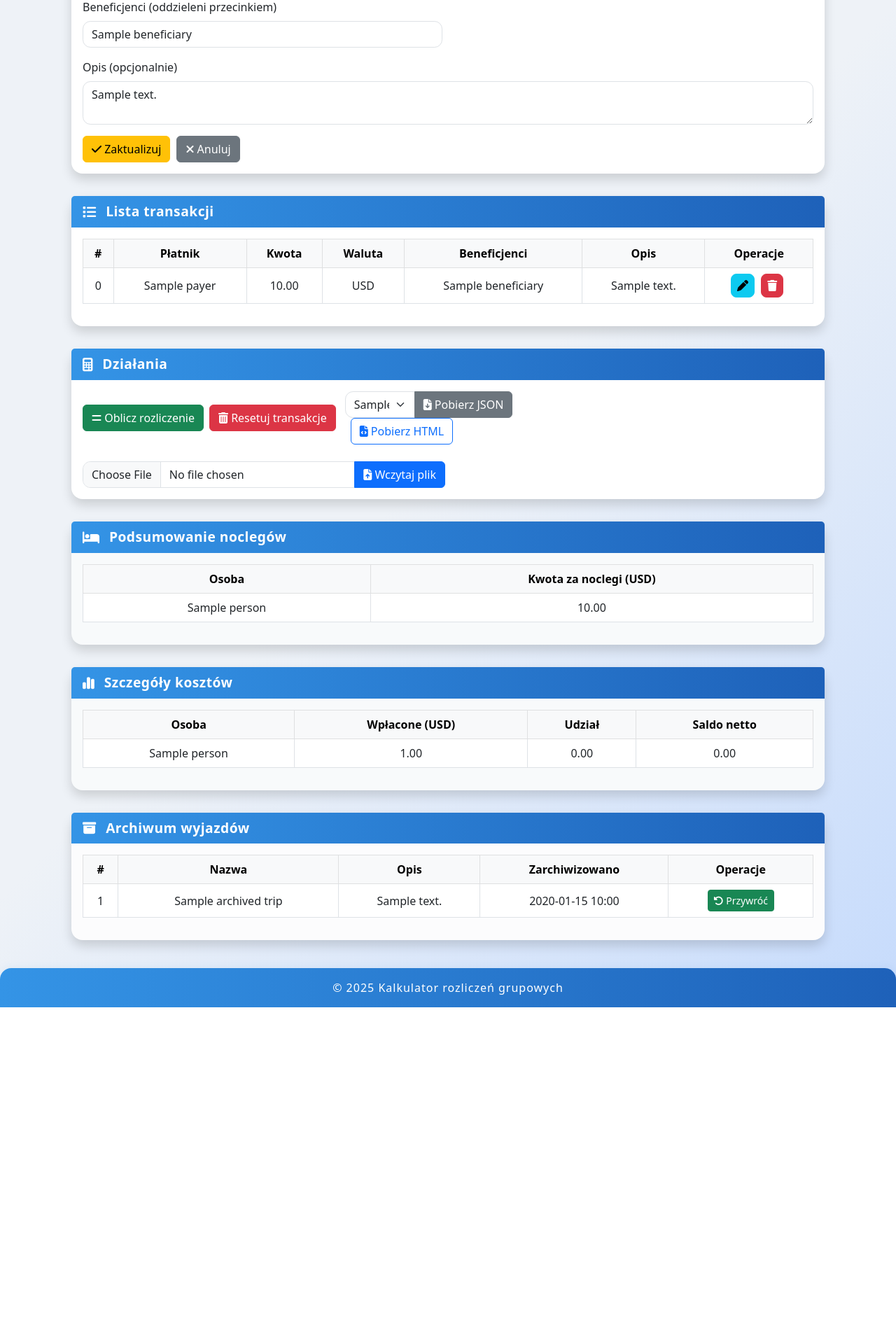
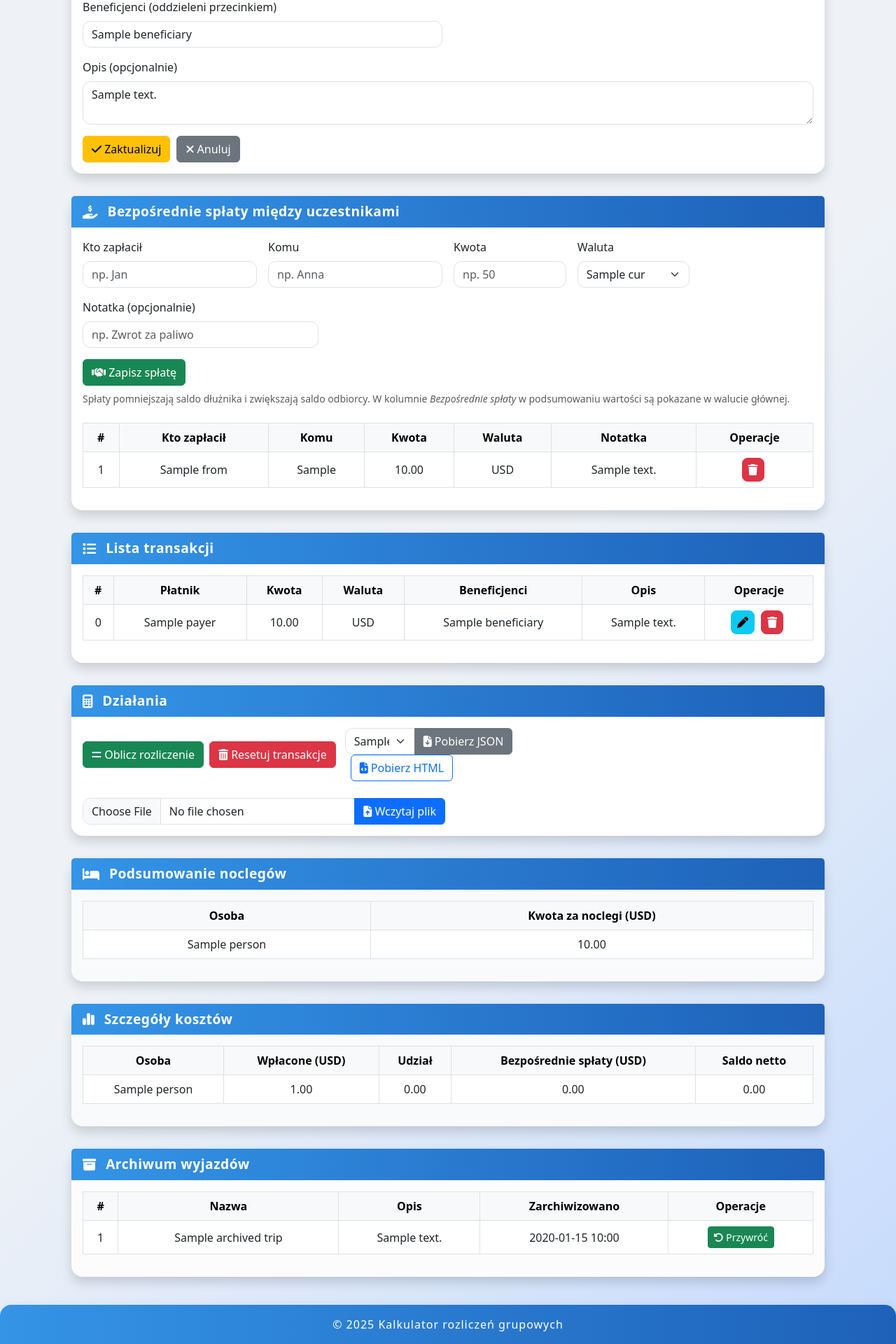
Before and after one commit to Torekas/settlement_mini_app, a Flask app: template templates/index.html in a window 1280 px wide. Shown: the part 867-2787 px from the top of the page at 70% size. Before the commit the page ends 2306 px from the top, so only its background shows below. Run offline with Flask 3, Linux system fonts and the light colour scheme; the template is opened without the code that fills it: most values are stand-ins (such as "Sample title", 1, 10 or a date in 2020).

Commit message:
Adding update to the payments logic and currency setting

```diff
--- a/app.py
+++ b/app.py
@@ -27,7 +27,8 @@ db = client['settlement_db']
 # kolekcje
 transactions_col = db['transactions']
 users_col = db['users']
-trips_col = db['trips']  # NEW
+trips_col = db['trips']
+payments_col = db['payments']
 
 SUPPORTED_CURRENCIES = ["PLN", "EUR", "USD", "NOK", "GBP", "CZK", "CHF", "SEK", "DKK"]
 
@@ -95,9 +96,16 @@ def get_user():
 
 def ensure_active_trip():
     """zapewnia, że istnieje aktywny wyjazd w sesji; jeśli nie, tworzy domyślny nienarchiwalny"""
+    user = None
+    if 'user_id' in session:
+        user = users_col.find_one({'_id': ObjectId(session['user_id'])})
+    user_default_currency = (user or {}).get('main_currency', 'PLN')
     if session.get('active_trip_id'):
         t = trips_col.find_one({'_id': ObjectId(session['active_trip_id']), 'user_id': session['user_id']})
         if t and t.get('archived_at') is None:
+            if 'main_currency' not in t:
+                trips_col.update_one({'_id': t['_id']}, {'$set': {'main_currency': user_default_currency}})
+                t['main_currency'] = user_default_currency
             return t
 
     t = trips_col.find_one({'user_id': session['user_id'], 'archived_at': None}, sort=[('created_at', -1)])
@@ -108,9 +116,12 @@ def ensure_active_trip():
             'description': '',
             'archived_at': None,
             'created_at': datetime.utcnow(),
+            'main_currency': user_default_currency,
         }).inserted_id
         t = trips_col.find_one({'_id': tid})
-
+    elif 'main_currency' not in t:
+        trips_col.update_one({'_id': t['_id']}, {'$set': {'main_currency': user_default_currency}})
+        t['main_currency'] = user_default_currency
     session['active_trip_id'] = str(t['_id'])
     return t
 
@@ -144,6 +155,23 @@ def fetch_transactions(user_id, trip_id=None):
         })
     return txs
 
+def fetch_payments(user_id, trip_id=None):
+    query = {'user_id': user_id}
+    if trip_id:
+        query['trip_id'] = trip_id
+    docs = list(payments_col.find(query).sort('created_at', -1))
+    payments = []
+    for d in docs:
+        payments.append({
+            'id': str(d['_id']),
+            'from': d.get('from', ''),
+            'to': d.get('to', ''),
+            'amount': d.get('amount', 0),
+            'currency': d.get('currency', 'PLN'),
+            'note': d.get('note', '')
+        })
+    return payments
+
 
 def get_gender_verb(name, amount):
     if name.strip().lower().endswith('a') and not name.strip().lower().endswith('ba'):
@@ -160,12 +188,21 @@ def convert(amount, from_cur, to_cur, rates):
     return amount * rates[from_cur] / rates[to_cur]
 
 
-def compute_settlement_matrix(transactions, main_currency, rates):
+def compute_settlement_matrix(transactions, payments=None, main_currency='PLN', rates=None):
+    payments = payments or []
+    rates = rates or {"PLN": 1.0}
     people = set()
     for item in transactions:
         people.add(item["payer"])
         for b in item["beneficiaries"]:
             people.add(b)
+    for pay in payments:
+        giver = pay.get('from', '').strip()
+        receiver = pay.get('to', '').strip()
+        if giver:
+            people.add(giver)
+        if receiver:
+            people.add(receiver)
     people = list(people)
     paid = defaultdict(float)
     owes = defaultdict(float)
@@ -182,6 +219,19 @@ def compute_settlement_matrix(transactions, main_currency, rates):
         for b in bens:
             owes[b] += share
     net = {p: paid[p] - owes[p] for p in people}
+    if payments:
+        for pay in payments:
+            giver = pay.get('from', '').strip()
+            receiver = pay.get('to', '').strip()
+            amount = float(pay.get('amount', 0) or 0)
+            pay_cur = pay.get('currency', main_currency)
+            if not giver or not receiver or amount == 0:
+                continue
+            amt_conv = convert(amount, pay_cur, main_currency, rates)
+            if giver:
+                net[giver] = net.get(giver, 0) + amt_conv
+            if receiver:
+                net[receiver] = net.get(receiver, 0) - amt_conv
     positives = {p: net[p] for p in people if net[p] > 1e-6}
     negatives = {p: -net[p] for p in people if net[p] < -1e-6}
     total_positive = sum(positives.values())
@@ -194,7 +244,9 @@ def compute_settlement_matrix(transactions, main_currency, rates):
     return matrix
 
 
-def get_detailed_settlement(transactions, main_currency, rates):
+def get_detailed_settlement(transactions, payments=None, main_currency='PLN', rates=None):
+    payments = payments or []
+    rates = rates or {"PLN": 1.0}
     paid = defaultdict(float)
     owes = defaultdict(float)
     people = set()
@@ -211,12 +263,28 @@ def get_detailed_settlement(transactions, main_currency, rates):
         paid[payer] += amount_conv
         for b in bens:
             owes[b] += share
+    settlements = defaultdict(float)
+    if payments:
+        for pay in payments:
+            giver = pay.get('from', '').strip()
+            receiver = pay.get('to', '').strip()
+            amount = float(pay.get('amount', 0) or 0)
+            pay_cur = pay.get('currency', main_currency)
+            if not giver or not receiver or amount == 0:
+                continue
+            amt_conv = convert(amount, pay_cur, main_currency, rates)
+            settlements[giver] += amt_conv
+            settlements[receiver] -= amt_conv
+            people.add(giver)
+            people.add(receiver)
     detailed = {}
     for p in people:
+        net_total = paid[p] - owes[p] + settlements[p]
         detailed[p] = {
             'paid': round(paid[p], 2),
             'owes': round(owes[p], 2),
-            'net': round(paid[p] - owes[p], 2)
+            'net': round(net_total, 2),
+            'settled': round(settlements[p], 2)
         }
     return detailed
 
@@ -244,6 +312,8 @@ def index():
         flash('Nie znaleziono użytkownika.', 'danger')
         return redirect(url_for('login'))
 
+    user_default_currency = user.get('main_currency', 'PLN')
+
     # wyjazdy
     active_trip = ensure_active_trip()
     active_trip_id = session['active_trip_id']
@@ -252,7 +322,7 @@ def index():
     edit_id = None
     edit_tx = None
 
-    main_currency = user.get('main_currency', 'PLN')
+    main_currency = active_trip.get('main_currency', user_default_currency)
     currency_rates = user.get('currency_rates', {"PLN": 1.0})
     download_currency = main_currency
 
@@ -269,6 +339,7 @@ def index():
                 'description': desc,
                 'archived_at': None,
                 'created_at': datetime.utcnow(),
+                'main_currency': main_currency,
             }).inserted_id
             session['active_trip_id'] = str(tid)
             flash(f'Utworzono i ustawiono wyjazd: {name}.', 'success')
@@ -386,12 +457,51 @@ def index():
             else:
                 flash('Brak id do usunięcia.', 'danger')
 
+        elif action == 'add_payment':
+            giver = request.form.get('payment_from', '').strip()
+            receiver = request.form.get('payment_to', '').strip()
+            amount_str = request.form.get('payment_amount', '').strip()
+            pay_cur = request.form.get('payment_currency', main_currency)
+            note = request.form.get('payment_note', '').strip()
+            if not giver or not receiver or not amount_str:
+                flash('Płatnik, odbiorca i kwota są wymagane dla rozliczenia.', 'danger')
+            else:
+                try:
+                    amount = float(amount_str.replace(',', '.'))
+                    payments_col.insert_one({
+                        'user_id': session['user_id'],
+                        'trip_id': session['active_trip_id'],
+                        'from': giver,
+                        'to': receiver,
+                        'amount': amount,
+                        'currency': pay_cur,
+                        'note': note,
+                        'created_at': datetime.utcnow()
+                    })
+                    flash('Dodano bezpośrednią spłatę.', 'success')
+                    return redirect(url_for('index'))
+                except Exception:
+                    flash('Nieprawidłowa kwota rozliczenia.', 'danger')
+
+        elif action == 'delete_payment':
+            pay_id = request.form.get('payment_id')
+            if pay_id:
+                payments_col.delete_one({'_id': ObjectId(pay_id), 'user_id': session['user_id']})
+                flash('Usunięto spłatę.', 'info')
+                return redirect(url_for('index'))
+            else:
+                flash('Brak id spłaty do usunięcia.', 'danger')
+
         elif action == 'set_main_currency':
             new_main = request.form.get('main_currency')
             if new_main and new_main in currency_rates:
-                users_col.update_one({'_id': ObjectId(session['user_id'])}, {'$set': {'main_currency': new_main}})
+                trips_col.update_one(
+                    {'_id': ObjectId(active_trip_id), 'user_id': session['user_id']},
+                    {'$set': {'main_currency': new_main}}
+                )
                 flash(f'Zmieniono walutę główną na {new_main}.', 'success')
                 main_currency = new_main
+                active_trip['main_currency'] = new_main
             else:
                 flash("Brak kursu dla tej waluty – najpierw ustaw kurs!", 'danger')
 
@@ -423,7 +533,8 @@ def index():
 
         elif action == 'reset':
             transactions_col.delete_many({'user_id': session['user_id'], 'trip_id': session['active_trip_id']})
-            flash('Wyczyszczono wszystkie transakcje tego wyjazdu.', 'warning')
+            payments_col.delete_many({'user_id': session['user_id'], 'trip_id': session['active_trip_id']})
+            flash('Wyczyszczono wszystkie transakcje i spłaty tego wyjazdu.', 'warning')
             return redirect(url_for('index'))
 
         elif action == 'import':
@@ -453,18 +564,18 @@ def index():
 
     # odśwież dane po POST
     user = get_user()
-    main_currency = user.get('main_currency', 'PLN')
     currency_rates = user.get('currency_rates', {"PLN": 1.0})
-    download_currency = request.form.get('download_currency', main_currency)
 
-    # aktywny wyjazd i transakcje
     active_trip = ensure_active_trip()
     active_trip_id = session['active_trip_id']
+    main_currency = active_trip.get('main_currency', user.get('main_currency', 'PLN'))
+    download_currency = request.form.get('download_currency', main_currency)
     transactions = fetch_transactions(session['user_id'], active_trip_id)
+    payments = fetch_payments(session['user_id'], active_trip_id)
 
     try:
-        settlement_matrix = compute_settlement_matrix(transactions, main_currency, currency_rates)
-        detailed = get_detailed_settlement(transactions, main_currency, currency_rates)
+        settlement_matrix = compute_settlement_matrix(transactions, payments, main_currency, currency_rates)
+        detailed = get_detailed_settlement(transactions, payments, main_currency, currency_rates)
         lodging = get_lodging_summary(transactions, main_currency, currency_rates)
         positives = sorted(p for p, d in detailed.items() if d['net'] > 0)
         negatives = sorted(p for p, d in detailed.items() if d['net'] < 0)
@@ -477,6 +588,8 @@ def index():
         negatives = []
 
     available_currencies = list(currency_rates.keys())
+    if main_currency not in available_currencies:
+        available_currencies.append(main_currency)
     download_currency = download_currency if download_currency in available_currencies else main_currency
 
     non_archived_trips, archived_trips = list_trips(session['user_id'])
@@ -496,6 +609,7 @@ def index():
         supported_currencies=SUPPORTED_CURRENCIES,
         available_currencies=available_currencies,
         download_currency=download_currency,
+        payments=payments,
         # wyjazdy
         non_archived_trips=non_archived_trips,
         archived_trips=archived_trips,
@@ -509,9 +623,9 @@ def index():
 def download_json():
     """pobranie JSON tylko dla aktywnego wyjazdu"""
     user = get_user()
-    main_currency = user.get('main_currency', 'PLN')
     currency_rates = user.get('currency_rates', {"PLN": 1.0})
-
+    active_trip = ensure_active_trip()
+    main_currency = active_trip.get('main_currency', user.get('main_currency', 'PLN'))
     # akceptuj zarówno POST z formularza (download_currency), jak i GET ?currency=
     to_cur = request.values.get('download_currency') or request.args.get('currency') or main_currency
 
@@ -547,11 +661,13 @@ def download_json():
 def download_report():
     """raport HTML tylko dla aktywnego wyjazdu"""
     user = get_user()
-    main_currency = user.get('main_currency', 'PLN')
     currency_rates = user.get('currency_rates', {"PLN": 1.0})
+    active_trip = ensure_active_trip()
+    main_currency = active_trip.get('main_currency', user.get('main_currency', 'PLN'))
     transactions = fetch_transactions(session['user_id'], session['active_trip_id'])
-    matrix = compute_settlement_matrix(transactions, main_currency, currency_rates)
-    detailed = get_detailed_settlement(transactions, main_currency, currency_rates)
+    payments = fetch_payments(session['user_id'], session['active_trip_id'])
+    matrix = compute_settlement_matrix(transactions, payments, main_currency, currency_rates)
+    detailed = get_detailed_settlement(transactions, payments, main_currency, currency_rates)
     lodging = get_lodging_summary(transactions, main_currency, currency_rates)
     positives = sorted(p for p, d in detailed.items() if d['net'] > 0)
     negatives = sorted(p for p, d in detailed.items() if d['net'] < 0)
--- a/templates/index.html
+++ b/templates/index.html
@@ -170,6 +170,90 @@
   </div>
 </div>
 
+<!-- Bezpośrednie spłaty -->
+<div class="card shadow">
+  <div class="card-header">
+    <i class="fa-solid fa-hand-holding-dollar"></i> Bezpośrednie spłaty między uczestnikami
+  </div>
+  <div class="card-body">
+    <form method="post" class="row g-3 align-items-end">
+      <div class="col-md-3">
+        <label class="form-label" for="payment_from">Kto zapłacił</label>
+        <input type="text" class="form-control" id="payment_from" name="payment_from" placeholder="np. Jan" required>
+      </div>
+      <div class="col-md-3">
+        <label class="form-label" for="payment_to">Komu</label>
+        <input type="text" class="form-control" id="payment_to" name="payment_to" placeholder="np. Anna" required>
+      </div>
+      <div class="col-md-2">
+        <label class="form-label" for="payment_amount">Kwota</label>
+        <input type="text" class="form-control" id="payment_amount" name="payment_amount" placeholder="np. 50" required>
+      </div>
+      <div class="col-md-2">
+        <label class="form-label" for="payment_currency">Waluta</label>
+        <select class="form-select" id="payment_currency" name="payment_currency">
+          {% for cur in available_currencies %}
+            <option value="{{ cur }}">{{ cur }}</option>
+          {% endfor %}
+        </select>
+      </div>
+      <div class="col-md-4">
+        <label class="form-label" for="payment_note">Notatka (opcjonalnie)</label>
+        <input type="text" class="form-control" id="payment_note" name="payment_note" placeholder="np. Zwrot za paliwo">
+      </div>
+      <div class="col-md-12">
+        <button type="submit" name="action" value="add_payment" class="btn btn-success">
+          <i class="fa-solid fa-handshake"></i> Zapisz spłatę
+        </button>
+      </div>
+    </form>
+    <div class="form-text mt-2">
+      Spłaty pomniejszają saldo dłużnika i zwiększają saldo odbiorcy. W kolumnie
+      <em>Bezpośrednie spłaty</em> w podsumowaniu wartości są pokazane w walucie głównej.
+    </div>
+
+    <div class="mt-4">
+      {% if payments %}
+        <table class="table table-bordered table-hover">
+          <thead class="table-light">
+            <tr>
+              <th>#</th>
+              <th>Kto zapłacił</th>
+              <th>Komu</th>
+              <th>Kwota</th>
+              <th>Waluta</th>
+              <th>Notatka</th>
+              <th>Operacje</th>
+            </tr>
+          </thead>
+          <tbody>
+            {% for pay in payments %}
+            <tr>
+              <td>{{ loop.index }}</td>
+              <td>{{ pay['from'] }}</td>
+              <td>{{ pay['to'] }}</td>
+              <td>{{ "%.2f"|format((pay['amount']|default(0)|string).replace(',', '.')|float) }}</td>
+              <td>{{ pay['currency'] }}</td>
+              <td>{{ pay['note'] }}</td>
+              <td>
+                <form method="post" class="d-inline">
+                  <input type="hidden" name="payment_id" value="{{ pay.id }}">
+                  <button type="submit" name="action" value="delete_payment" class="btn btn-sm btn-danger icon-btn" title="Usuń">
+                    <i class="fa-solid fa-trash"></i>
+                  </button>
+                </form>
+              </td>
+            </tr>
+            {% endfor %}
+          </tbody>
+        </table>
+      {% else %}
+        <p class="text-center mb-0">Brak zapisanych spłat.</p>
+      {% endif %}
+    </div>
+  </div>
+</div>
+
 <!-- Lista transakcji -->
 <div class="card shadow">
   <div class="card-header">
@@ -288,13 +372,26 @@
   <div class="card-body">
     {% if detailed_settlement %}
       <table class="table table-bordered">
-        <thead class="table-light"><tr><th>Osoba</th><th>Wpłacone ({{ main_currency }})</th><th>Udział</th><th>Saldo netto</th></tr></thead>
+        <thead class="table-light">
+          <tr>
+            <th>Osoba</th>
+            <th>Wpłacone ({{ main_currency }})</th>
+            <th>Udział</th>
+            <th>Bezpośrednie spłaty ({{ main_currency }})</th>
+            <th>Saldo netto</th>
+          </tr>
+        </thead>
         <tbody>
           {% for person, d in detailed_settlement.items() %}
           <tr>
             <td>{{ person }}</td>
             <td>{{ "%.2f"|format((d.paid|default(0)|string).replace(',', '.')|float) }}</td>
             <td>{{ "%.2f"|format((d.owes|default(0)|string).replace(',', '.')|float) }}</td>
+            <td>
+              <span class="{% if d.settled < 0 %}text-danger{% elif d.settled > 0 %}text-success{% endif %}">
+                {{ "%.2f"|format((d.settled|default(0)|string).replace(',', '.')|float) }}
+              </span>
+            </td>
             <td>
               <span class="{% if d.net < 0 %}text-danger{% elif d.net > 0 %}text-success{% endif %}">
                 {{ "%.2f"|format((d.net|default(0)|string).replace(',', '.')|float) }}
```
Also changed, not shown: templates/report.html (+8 -2 lines).
